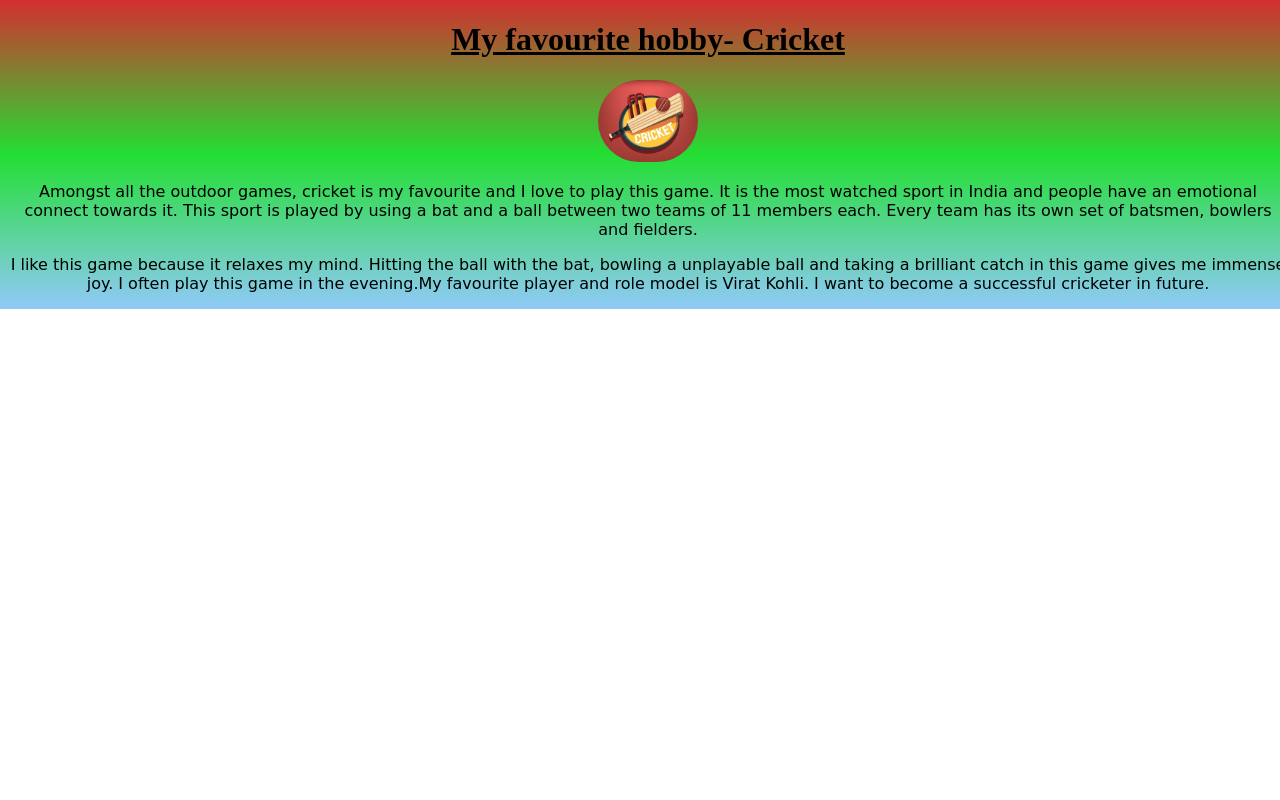
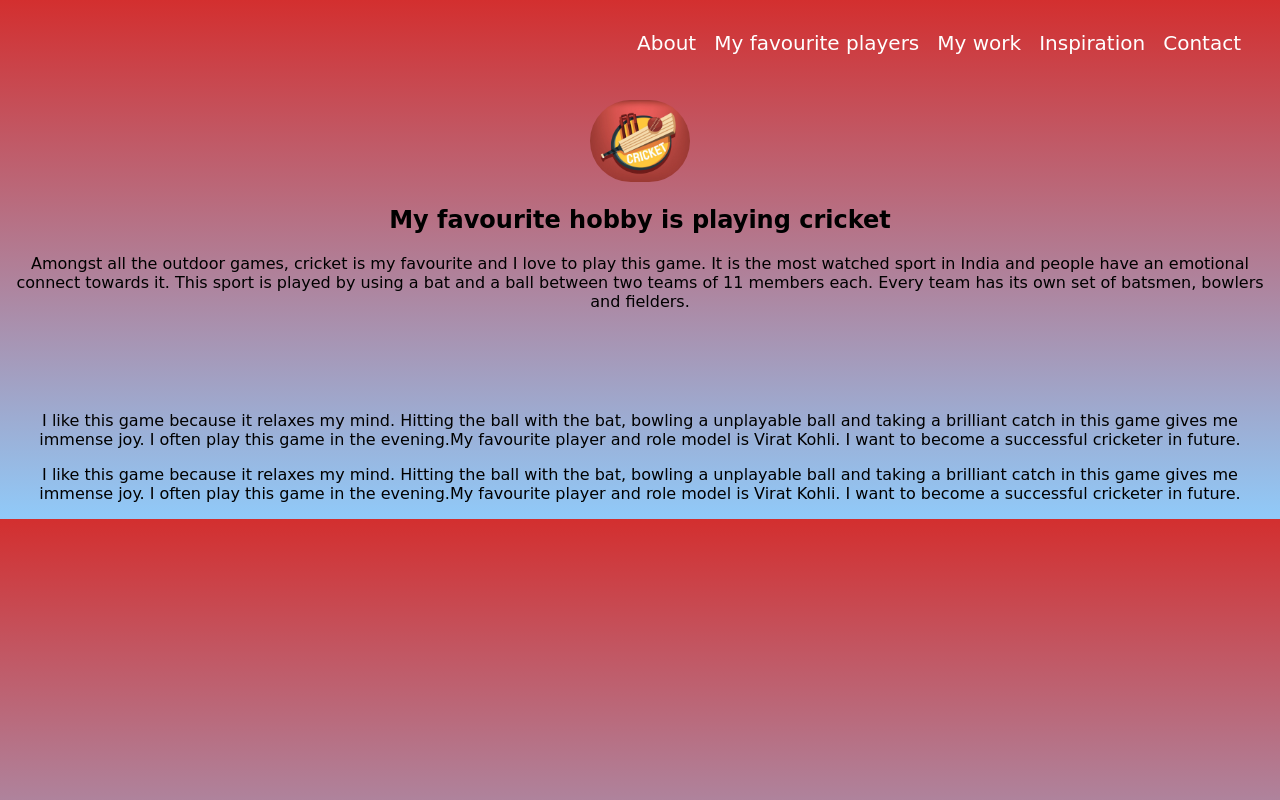
Before and after one commit to SouryaAgrawal2998/Project-your-favourite, a plain HTML site: page index.html in a window 1280 px wide. Drawn offline with Linux system fonts and the light colour scheme; a web font is replaced by a local one.

Commit message:
Add files via upload

```diff
--- a/index.html
+++ b/index.html
@@ -1,24 +1,36 @@
 <!DOCTYPE html>
 <html>
+
 <head>
-  <title>My favourite Hobby- Cricket
+    <title>My favourite Hobby- Cricket
     </title>
     <link href="https://fonts.googleapis.com/css2?family=Ranchers&display=swap" rel="stylesheet">
     <link rel="stylesheet" href="style.css">
-  </head>
+
+</head>
 
 <body>
-  <h1 id="heading">
-    My favourite hobby- Cricket
-   </h1>
-    <section id="zero">
-  <img id="logo"  src="Cricket_Logo_vector_10.jpg">
-  <section id="1" class="p">
-      <p>Amongst all the outdoor games, cricket is my favourite and I love to play this game. It is the most watched sport in India and people have an emotional connect towards it. This sport is played by using a bat and a ball between two teams of 11 members each. Every team has its own set of batsmen, bowlers and fielders.</p></section>
-  <section id="2" class="p"><p>
-    I like this game because it relaxes my mind. Hitting the ball with the bat, bowling a unplayable ball and taking a brilliant catch in this game gives me immense joy. I often play this game in the evening.My favourite player and role model is Virat Kohli. I want to become a successful
-    cricketer in future.</p>
+    <section id="1" class="p">
+        <ul class="menu">
+        <li class="link">About</li>
+        <li class="link">My favourite players</li>
+        <li class="link">My work</li>
+        <li class="link">Inspiration</li>
+        <li class="link">Contact</li>
+    </ul>
+        <img id="logo" src="Cricket_Logo_vector_10.jpg">
+    <h1>My favourite hobby is playing cricket</h1>
+        <p>Amongst all the outdoor games, cricket is my favourite and I love to play this game. It is the most watched sport in India and people have an emotional connect towards it. This sport is played by using a bat and a ball between two teams of 11 members each. Every team has its own set of batsmen, bowlers and fielders.</p>
     </section>
+    <section id="2" class="p">
+        <p>
+            I like this game because it relaxes my mind. Hitting the ball with the bat, bowling a unplayable ball and taking a brilliant catch in this game gives me immense joy. I often play this game in the evening.My favourite player and role model is Virat Kohli. I want to become a successful
+            cricketer in future.</p>
+        <p>
+            I like this game because it relaxes my mind. Hitting the ball with the bat, bowling a unplayable ball and taking a brilliant catch in this game gives me immense joy. I often play this game in the evening.My favourite player and role model is Virat Kohli. I want to become a successful
+            cricketer in future.</p>
     </section>
-   </body>
+
+</body>
+
 </html>
--- a/style.css
+++ b/style.css
@@ -1,20 +1,59 @@
-#logo{
-  width:100px;
-  border-radius:50px;
-  text-align:center;
+#logo {
+    width: 100px;
+    border-radius: 50px;
+    text-align: center;
 }
-#heading{
-  text-align:center;
-  text-decoration-line:underline;
+
+#heading {
+    text-align: center;
+    text-decoration-line: underline;
 }
-body{
-  text-align:center;
-  background: linear-gradient( #D32F2F 0%,#23de33 50%,#90CAF9 100%) ;
-  background-repeat: no-repeat;
-  width:100%;
-  height:100%;
+
+body {
+    text-align: center;
+    background: linear-gradient( #D32F2F 0%, #90CAF9 100%);
 
 }
-.p{
-  font-family: cursive;
+
+.p {
+    font-family: cursive;
+    margin-top:100px;
+      text-align: center;
+
 }
+#about{
+    height:800px;
+    text-align: center;
+    background: linear-gradient( #2285b3 0%,#22b3a2 100%);
+
+
+}
+
+
+}
+#me{
+   width: 100px;
+
+    border-radius: 50px;
+    text-align: center;
+
+}
+.menu{
+    list-style: none;
+    font-family: sans-serif;
+    position:absolute;
+    top:10px;
+    right:30px;
+    z-index:10;
+    cursor:pointer;
+}
+.link{
+    float: left;
+    color: #fff;
+    padding-top: 5px;
+    padding-left: 9px;
+    padding-right: 9px;
+    padding-bottom: 5px;
+    font-family: 'Ranchers', cursive;
+    font-size:20px;
+}
```
Also changed, not shown: 776dea51-6258-4e5a-a68e-ec6501599886.jpeg (added).
